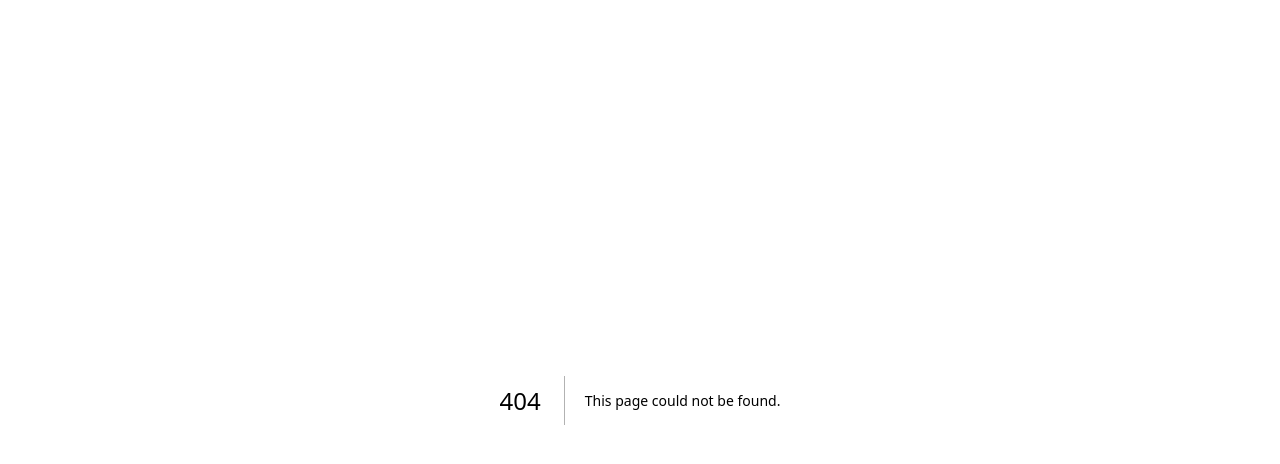
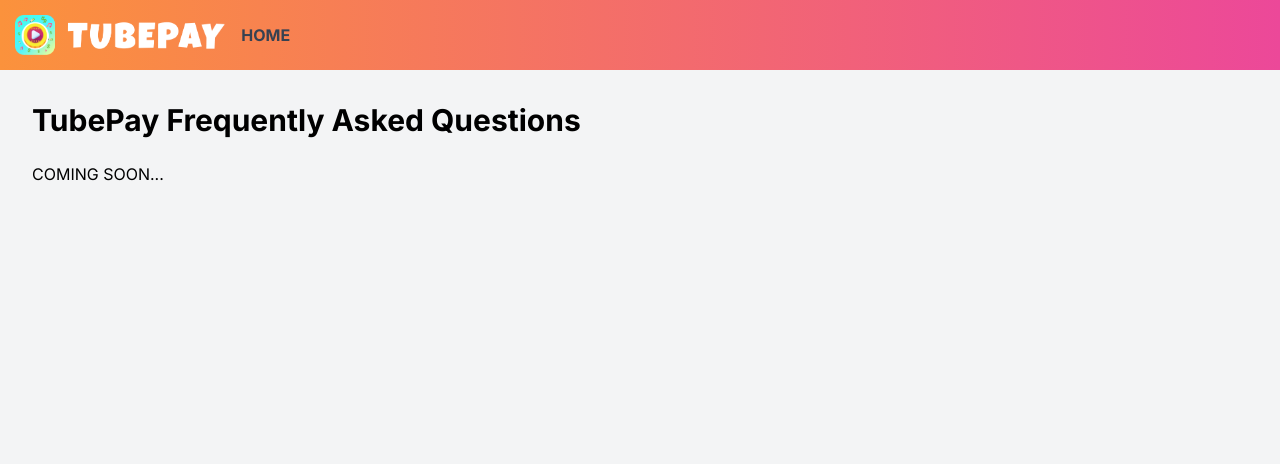
Before and after one commit to MythicalxD/tubepay-web, a Next.js app: page /faq in a window 1280 px wide. Before the commit this address had no page. Shown: the top 464 px of the page. Built offline with nearby package versions, Linux system fonts and the light colour scheme.

Commit message:
added faq

```diff
--- /dev/null
+++ b/app/(pages)/faq/page.tsx
@@ -0,0 +1,38 @@
+"use client";
+import SEO from '@/components/SEO';
+import { Passion_One } from 'next/font/google'
+import Link from 'next/link';
+
+const passion = Passion_One({ subsets: ['latin'], weight: '400', })
+
+
+function Privacy() {
+
+    return (
+        <main className="flex flex-col min-h-screen w-screen bg-[#F3F4F5] overflow-x-hidden">
+            <SEO
+                title="Terms and Conditions - Tubepay"
+                description="tubepay tnc"
+                canonical="https://tubepay.live/tnc"
+            />
+
+            <div className="flex h-[70px] items-center px-[15px] w-screen bg-gradient-to-r from-orange-400 to-pink-500">
+                <a href="https://play.google.com/store/apps/details?id=com.earn.tubepay.tubepay">
+                    <img src="./logo.png" alt="logo" className='h-[40px]' />
+                </a>
+                <Link href="/">
+                    <p className='text-md font-bold text-gray-700 hover:text-black ml-4' >HOME</p>
+                </Link>
+            </div>
+            <div className="text-black p-8">
+                <h1 className='text-3xl' ><strong>TubePay Frequently Asked Questions</strong></h1><br></br>
+                <p>
+                   COMING SOON...
+                </p>
+
+            </div>
+        </main>
+    )
+}
+
+export default Privacy;
```
